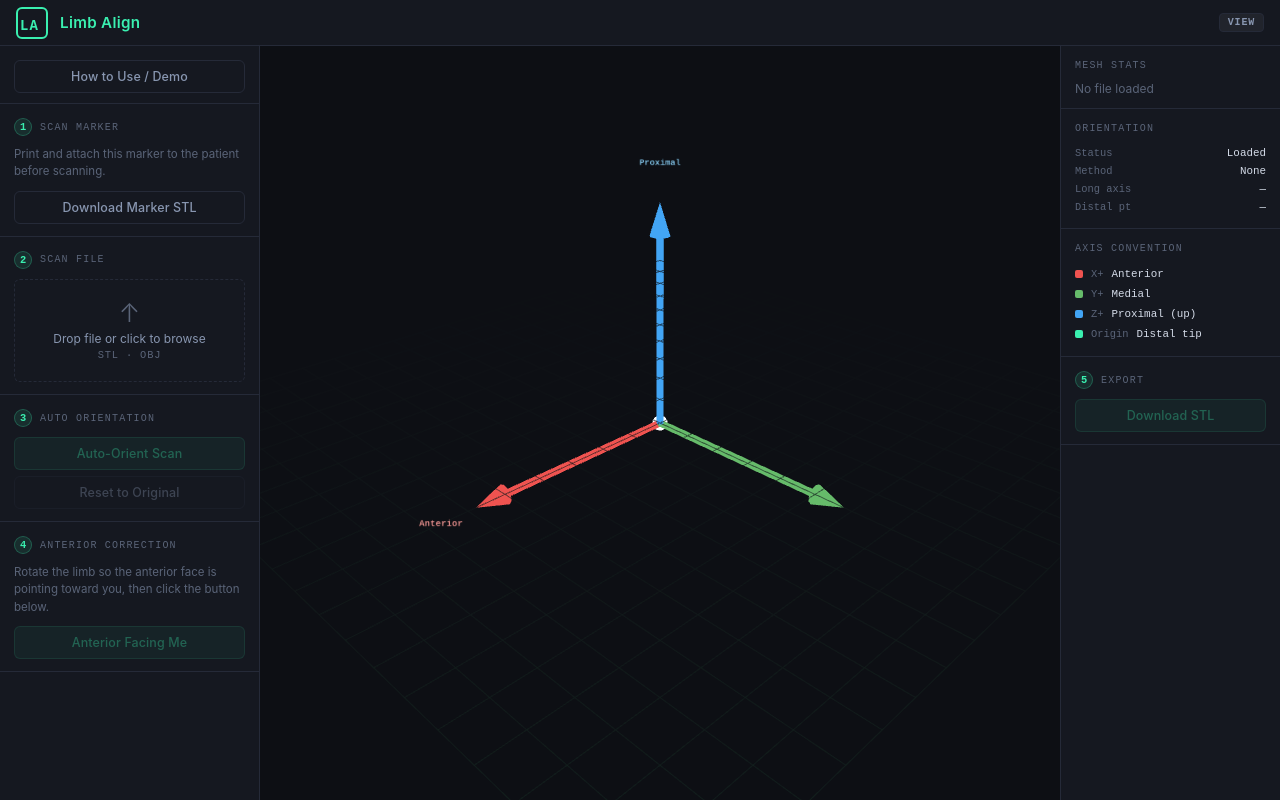
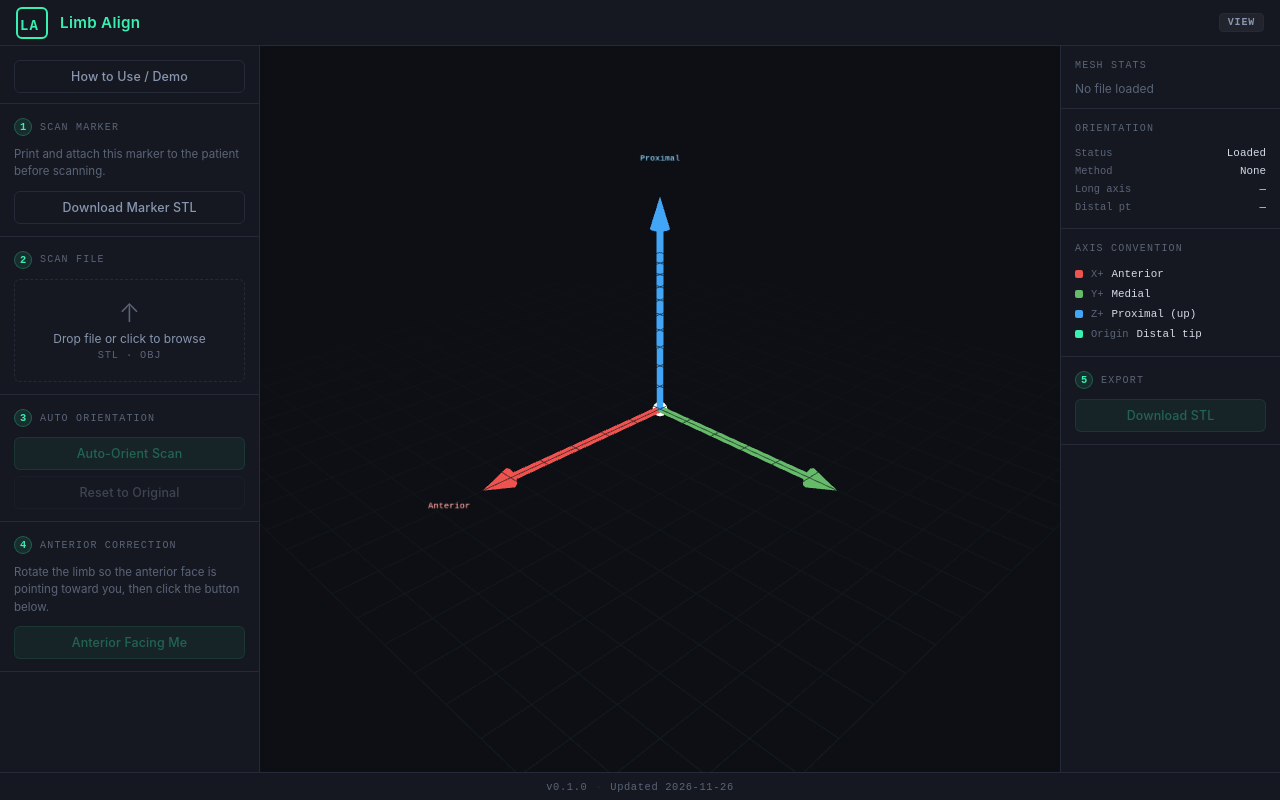
Before and after one commit to michaelposcente-creator/Limb_Align, a React (Vite) app: page / in a window 1280 px wide. Built offline with nearby package versions, Linux system fonts and the light colour scheme.

Commit message:
Add persistent version/date footer

```diff
--- a/src/App.css
+++ b/src/App.css
@@ -653,6 +653,29 @@ body {
 }
 
 /* ============================================================
+   Footer
+   ============================================================ */
+.app-footer {
+  background: var(--surface);
+  border-top: 1px solid var(--border);
+  height: 28px;
+  display: flex;
+  align-items: center;
+  justify-content: center;
+  gap: 8px;
+  flex-shrink: 0;
+  font-family: var(--mono);
+  font-size: 0.65rem;
+  color: var(--text-dim);
+  letter-spacing: 0.06em;
+  z-index: 10;
+}
+
+.footer-divider {
+  color: var(--border);
+}
+
+/* ============================================================
    Modal
    ============================================================ */
 .modal-overlay {
--- a/src/App.jsx
+++ b/src/App.jsx
@@ -1,4 +1,5 @@
 import { useState, useCallback, useMemo, useRef } from 'react';
+import { version } from '../package.json';
 import * as THREE from 'three';
 import { STLExporter } from 'three/examples/jsm/exporters/STLExporter.js';
 import LeftPanel from './components/LeftPanel.jsx';
@@ -269,6 +270,12 @@ export default function App() {
       </div>
 
       {error && <div className="error-toast">Error: {error}</div>}
+
+      <footer className="app-footer">
+        <span>v{version}</span>
+        <span className="footer-divider">·</span>
+        <span>Updated {__BUILD_DATE__}</span>
+      </footer>
     </div>
   );
 }
--- a/vite.config.js
+++ b/vite.config.js
@@ -4,4 +4,7 @@ import react from '@vitejs/plugin-react';
 export default defineConfig({
   plugins: [react()],
   base: '/Limb_Align/',
+  define: {
+    __BUILD_DATE__: JSON.stringify(new Date().toISOString().split('T')[0]),
+  },
 });
```
